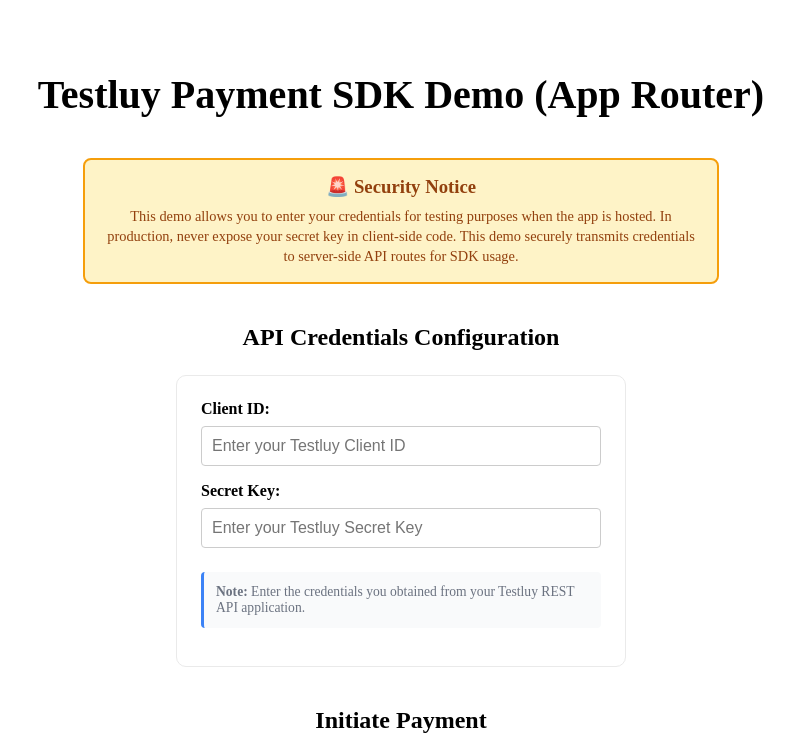
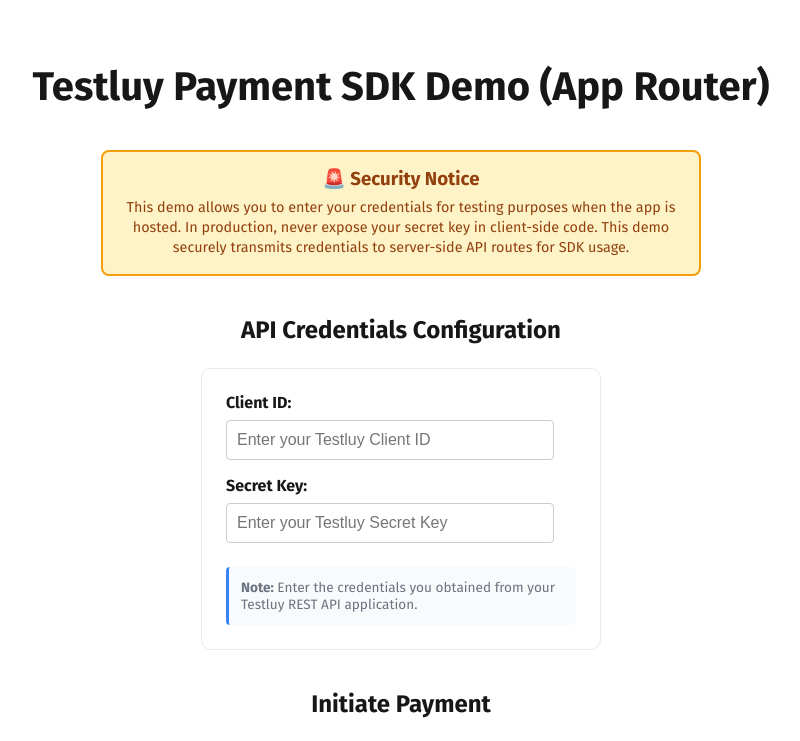
Before and after one commit to Chanbora-memo/testluy-next-demo, a Next.js app: page / in a window 1280 px wide. Shown: the top 741 px of the page, without its empty margins (239-1039 px from the left). Built offline with nearby package versions, Linux system fonts and the light colour scheme.

Commit message:
✨ Update font family in globals.css and add Fira Sans to layout.js - Changed font-family in globals.css to include "Fira Sans". - Added links to Google Fonts for "Fira Sans" in layout.js. - This change enhances typography consistency and aesthetics.

```diff
--- a/app/globals.css
+++ b/app/globals.css
@@ -19,7 +19,7 @@
 body {
   color: var(--foreground);
   background: var(--background);
-  font-family: Arial, Helvetica, sans-serif;
+  font-family: "Fira Sans", Arial, Helvetica, sans-serif;
   -webkit-font-smoothing: antialiased;
   -moz-osx-font-smoothing: grayscale;
 }
--- a/app/layout.js
+++ b/app/layout.js
@@ -1,3 +1,5 @@
+import "./globals.css";
+
 // Example app/layout.js
 export const metadata = {
   title: "Testluy Payment Demo 2",
@@ -7,6 +9,18 @@
 export default function RootLayout({ children }) {
   return (
     <html lang="en">
+      <head>
+        <link rel="preconnect" href="https://fonts.googleapis.com" />
+        <link
+          rel="preconnect"
+          href="https://fonts.gstatic.com"
+          crossOrigin="true"
+        />
+        <link
+          href="https://fonts.googleapis.com/css2?family=Fira+Sans:ital,wght@0,100;0,200;0,300;0,400;0,500;0,600;0,700;0,800;0,900;1,100;1,200;1,300;1,400;1,500;1,600;1,700;1,800;1,900&display=swap"
+          rel="stylesheet"
+        />
+      </head>
       <body>{children}</body>
     </html>
   );
```
